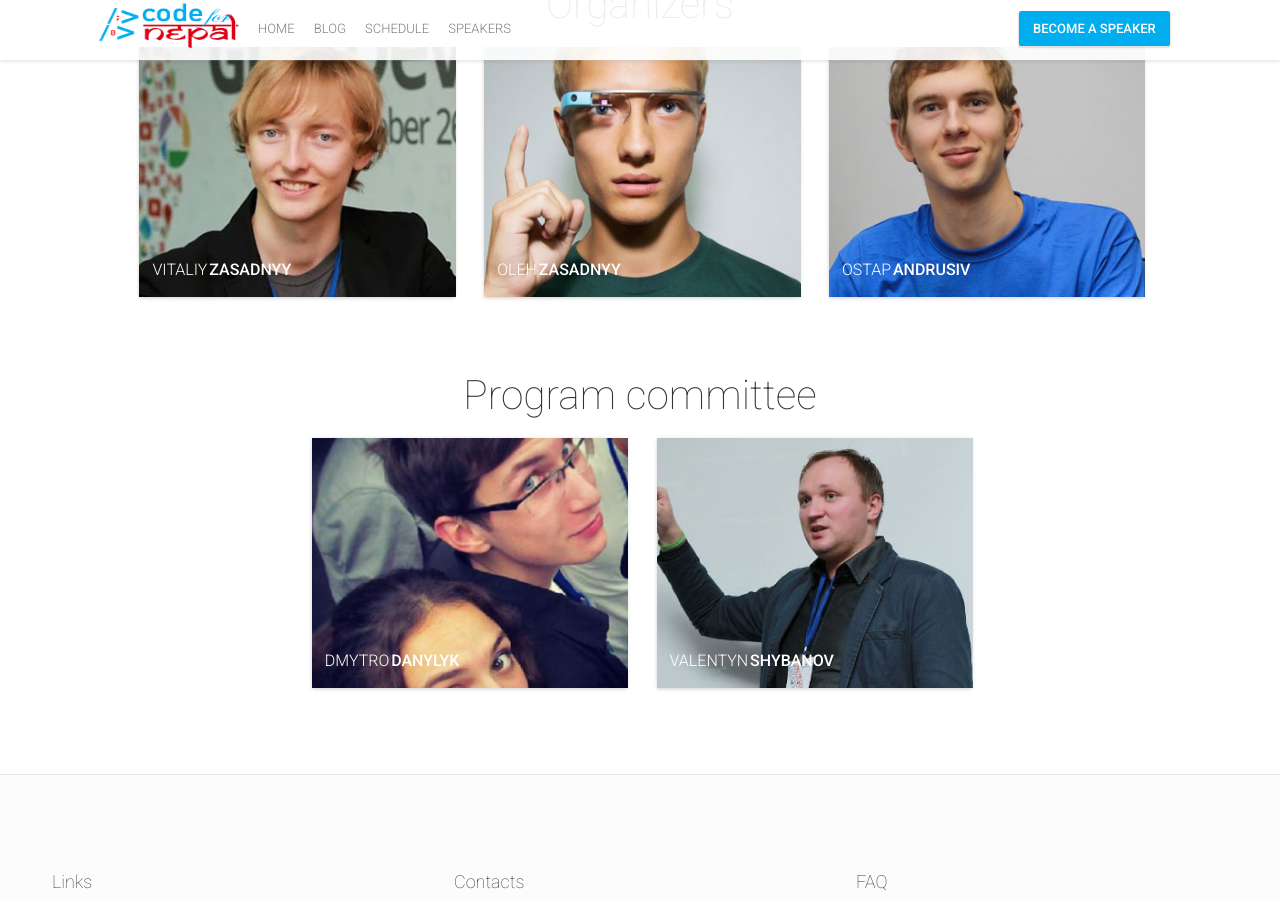
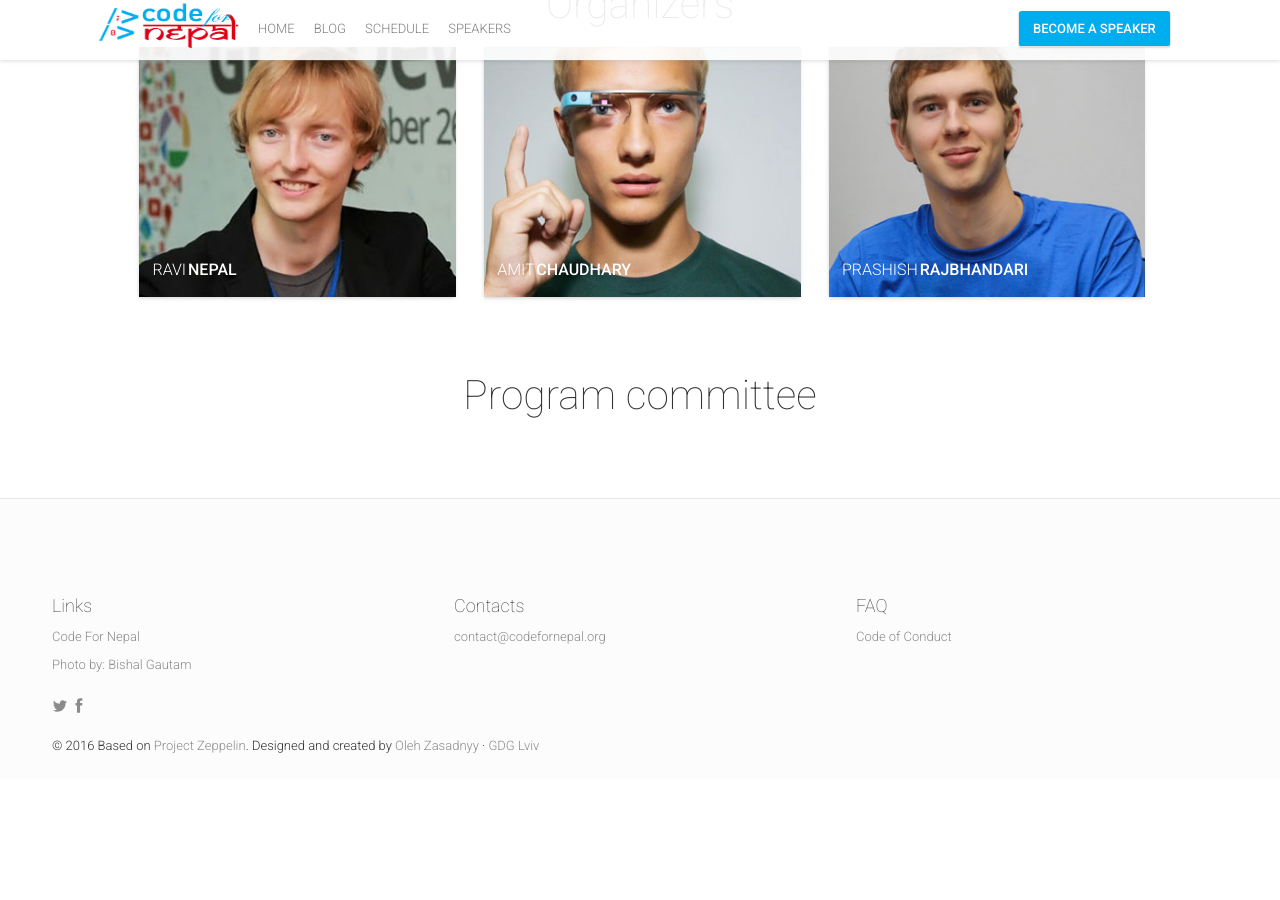
Before and after one commit to ravinepal/visitjanakpur, a Jekyll site: the page built from team.html, in a window 1280 px wide and 900 px high, scrolled down 551 px. Built offline with Jekyll 4.4.1, drawn with Linux system fonts in a browser that asks for light colours; nearby versions of some CDN libraries; comment, search, counter and statistics services are not loaded; after the commit the page ends 1329 px from its top, so only the background shows below that.

Commit message:
Remove suborganizers from team page

```diff
--- a/_data/team.yml
+++ b/_data/team.yml
@@ -1,8 +1,8 @@
 -
   id: 0
-  name: "Vitaliy"
-  surname: "Zasadnyy"
-  title: "Sponsors and Speakers Manager"
+  name: "Ravi"
+  surname: "Nepal"
+  # title: "Sponsors and Speakers Manager"
   thumbnailUrl: VitaliyZasadnyy.jpg
   team: true
   ribbon:
@@ -14,9 +14,9 @@
     - {name: "site", link: "http://zasadnyy.com/"}
 -
   id: 1
-  name: "Oleh"
-  surname: "Zasadnyy"
-  title: "Designer and Web Developer"
+  name: "Amit"
+  surname: "Chaudhary"
+  # title: "Designer and Web Developer"
   thumbnailUrl: OlehZasadnyy.jpg
   team: true
   ribbon:
@@ -26,9 +26,9 @@
     - {name: "github", link: "https://github.com/ozasadnyy"}
 -
   id: 2
-  name: "Ostap"
-  surname: "Andrusiv"
-  title: "Sponsors and Speakers Manager"
+  name: "Prashish"
+  surname: "Rajbhandari"
+  # title: "Sponsors and Speakers Manager"
   thumbnailUrl: OstapAndrusiv.jpg
   team: true
   ribbon:
@@ -37,24 +37,3 @@
     - {name: "google-plus", link: "https://google.com/+OstapAndrusiv"}
     - {name: "twitter", link: "https://twitter.com/p1f"}
     - {name: "site", link: "http://andrusiv.com/"}
--
-  id: 4
-  name: "Dmytro"
-  surname: "Danylyk"
-  title: "Android Program Committee"
-  thumbnailUrl: DmytroDanylyk.jpg
-  subTeam: true
-  social:
-    - {name: "google-plus", link: "https://plus.google.com/+DmytroDanylyk"}
-    - {name: "twitter", link: "https://twitter.com/dmytrodanylyk"}
-    - {name: "github", link: "https://github.com/dmytrodanylyk"}
--
-  id: 7
-  name: "Valentyn"
-  surname: "Shybanov"
-  title: "Web and Cloud Program Committee"
-  thumbnailUrl: ValentynShybanov.jpg
-  subTeam: true
-  social:
-    - {name: "google-plus", link: "https://google.com/+ValentynShybanov"}
-    - {name: "site", link: "http://olostan.name/"}
```
